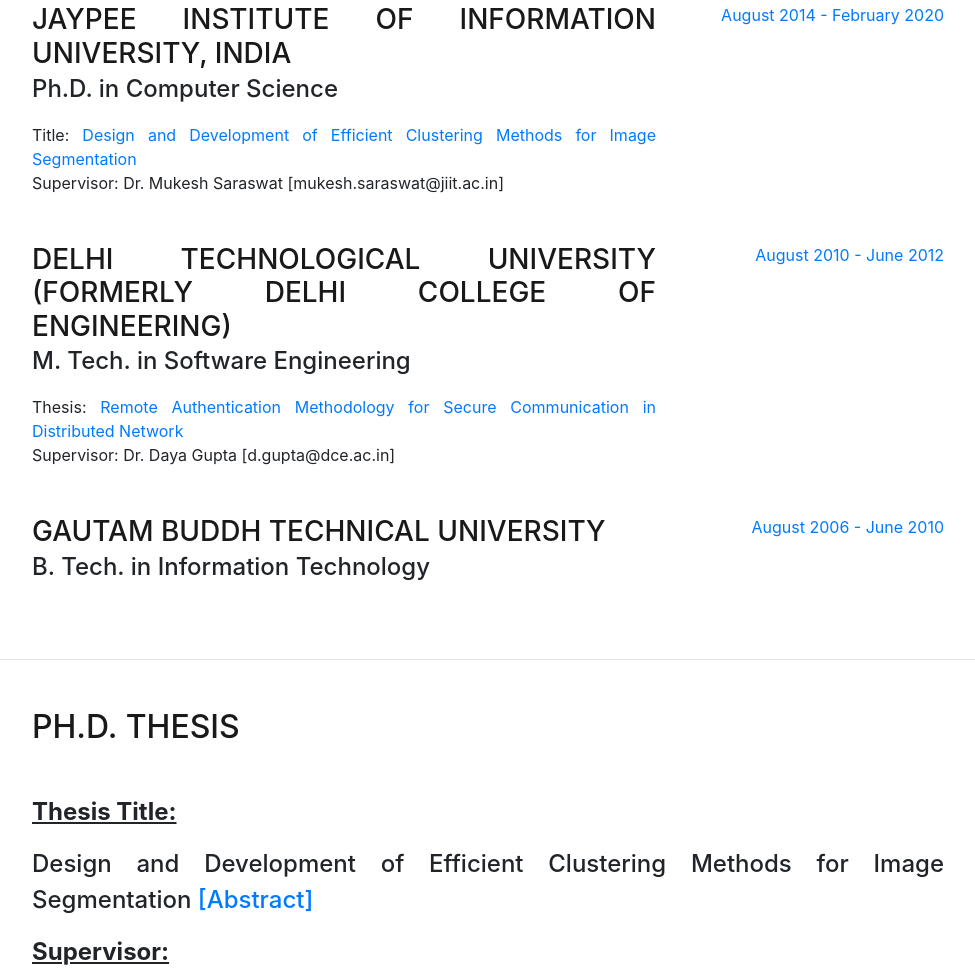
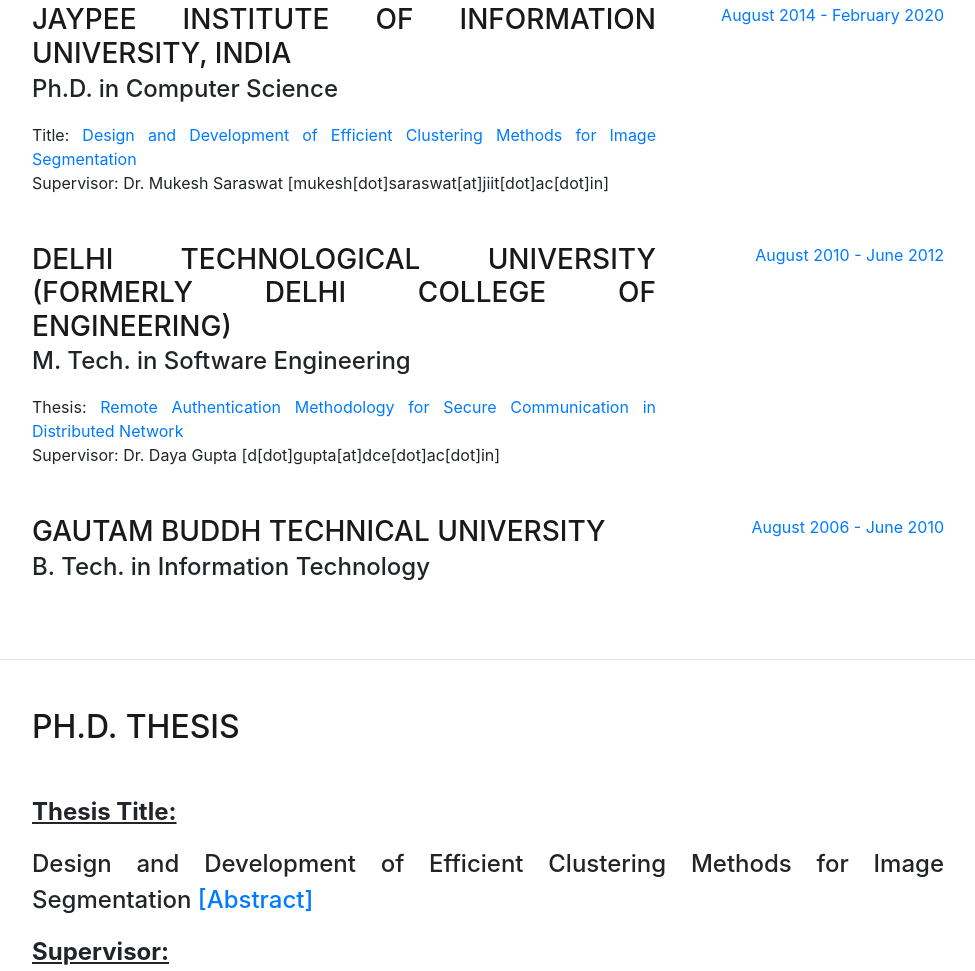
Before and after one commit to himanshuRepo/Himanshu-Mittal, a website with bundled scripts: page index.html in a window 1280 px wide. Shown: the part 1743-2714 px from the top of the page, without its empty margins (288-1263 px from the left). Built offline with nearby package versions, Linux system fonts and the light colour scheme; a web font is replaced by a local one.

Commit message:
Update index.html

```diff
--- a/index.html
+++ b/index.html
@@ -184,7 +184,7 @@
             <h3 class="mb-0">Jaypee Institute of Information University, India</h3>
             <div class="subheading mb-3">Ph.D. in Computer Science</div>
             <div> Title: <a  href="#phdThesis">Design and Development of Efficient Clustering Methods for Image Segmentation</a></div>
-            <div>Supervisor: Dr. Mukesh Saraswat [mukesh.saraswat@jiit.ac.in]</div>
+            <div>Supervisor: Dr. Mukesh Saraswat [mukesh[dot]saraswat[at]jiit[dot]ac[dot]in]</div>
           </div>
           <div class="resume-date text-md-right">
             <span class="text-primary">August 2014 - February 2020</span>
@@ -198,7 +198,7 @@
 
 <!--             <p>GPA: 8.4</p> -->
             <div>Thesis: <a  href="#mtechThesis">Remote Authentication Methodology for Secure Communication in Distributed Network </a></div>
-            <div>Supervisor: Dr. Daya Gupta [d.gupta@dce.ac.in]</div>
+            <div>Supervisor: Dr. Daya Gupta [d[dot]gupta[at]dce[dot]ac[dot]in]</div>
           </div>
           <div class="resume-date text-md-right">
             <span class="text-primary">August 2010 - June 2012</span>
```
